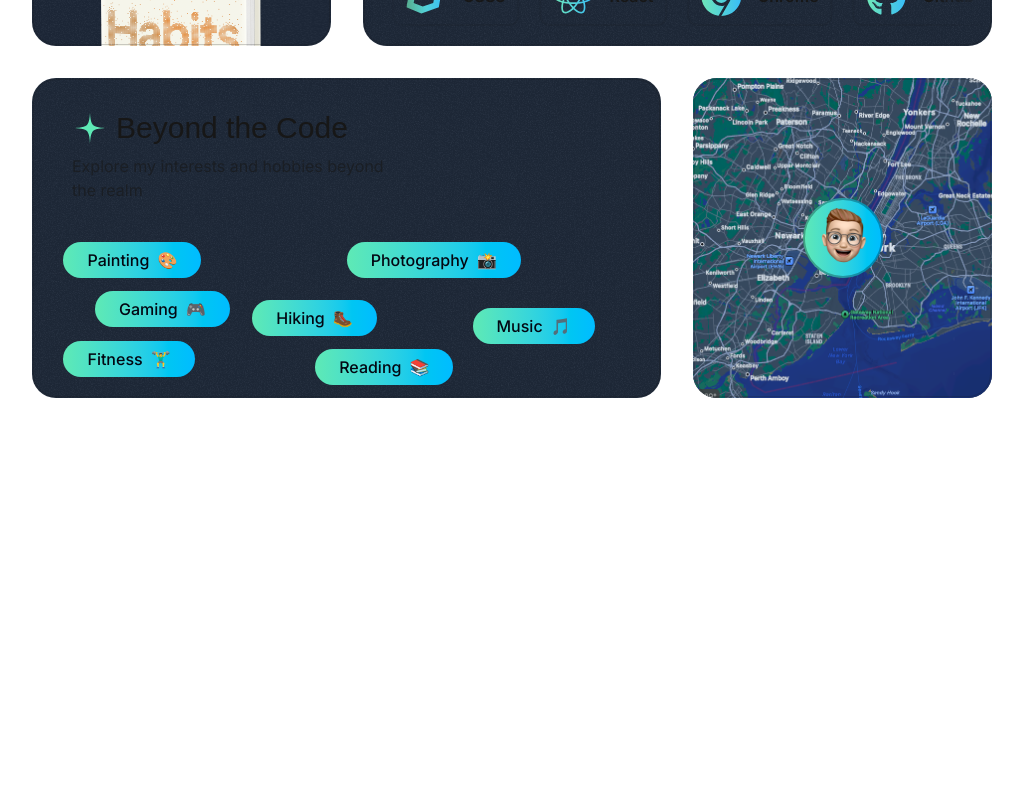
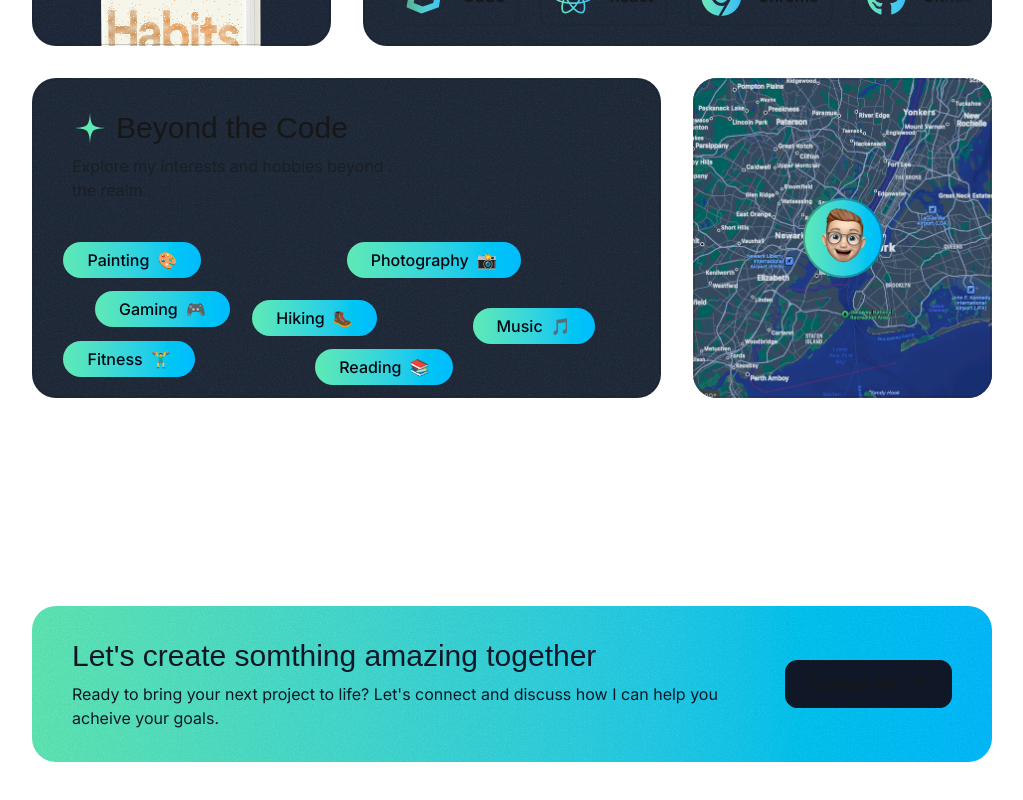
Before and after one commit to Jamezfn/single-page-2, a Next.js app: page / in a window 1280 px wide. Shown: the part 4574-5374 px from the top of the page, without its empty margins (128-1151 px from the left). Before the commit the page ends 5084 px from the top, so only its background shows below. Built offline with nearby package versions, Linux system fonts and the light colour scheme; a web font is replaced by a local one.

Commit message:
Implemented the contact section

```diff
--- a/src/app/page.tsx
+++ b/src/app/page.tsx
@@ -1,4 +1,5 @@
 import { AboutSection } from "@/sections/About";
+import { ContactSection } from "@/sections/Contact";
 import { Header } from "@/sections/Header";
 import { HeroSection } from "@/sections/Hero";
 import { ProjectsSection } from "@/sections/Projects";
@@ -15,6 +16,7 @@
 			<TapeSection/>
 			<TestimonialsSection/>
 			<AboutSection/>
+			<ContactSection/>
 		</>
 	);
 }
--- a/src/sections/Contact.tsx
+++ b/src/sections/Contact.tsx
@@ -1,3 +1,29 @@
+import { faArrowUp } from "@fortawesome/free-solid-svg-icons";
+import { FontAwesomeIcon } from "@fortawesome/react-fontawesome";
+import grainImage from "@/assets/images/grain.jpg";
+
 export const ContactSection = () => {
-  return <div>Contact Section</div>;
+    	return (
+			<div className="py-16 pt-12 lg:py-24 pt-20">
+				<div className="container">
+					<div className="bg-linear-to-r from-emerald-300 to-sky-400 text-gray-900 py-8 px-10 rounded-3xl text-center md:text-left relative overflow-hidden z-0">
+						<div className="absolute inset-0 opacity-5 -z-10" style={{ backgroundImage: `url(${grainImage.src})` }}></div>
+						<div className="flex flex-col md:flex-row items-center gap-8 md:gap-16">
+							<div className="">
+								<h2 className="font-serif text-2xl md:text-3xl">Let's create somthing amazing together</h2>
+								<p className="text-sm mt-2 md:text-base">
+									Ready to bring your next project to life? Let's connect and discuss how I can help you acheive your goals.
+								</p>
+							</div>
+							<div>
+								<button className="text-foreground bg-gray-900 inline-flex items-center px-6 h-12 rounded-xl gap-2 w-max border border-gray-900">
+									<span className="font-semibold">Contact Me</span>
+									<FontAwesomeIcon icon={faArrowUp} className="flex items-center size-4 rotate-45" />
+								</button>
+							</div>
+						</div>
+					</div>
+				</div>
+			</div>
+		);
 };
```
